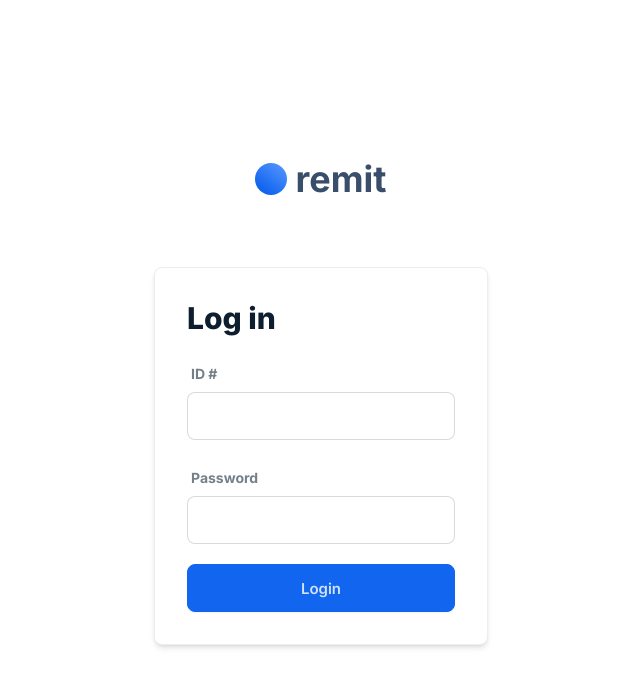
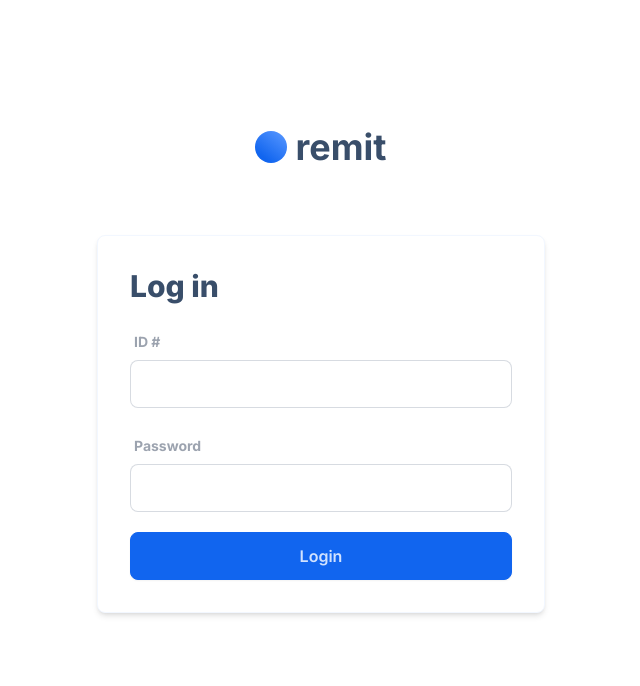
Before and after one commit to p33r-zph1/remit-frontend, a React (Vite) app: page /login in a window 1280 px wide. Shown: the top 686 px of the page, without its empty margins (319-959 px from the left). Built offline with nearby package versions, Linux system fonts and the light colour scheme.

Commit message:
refactor: page layout

```diff
--- a/package.json
+++ b/package.json
@@ -23,6 +23,7 @@
     "react-dom": "^18.2.0",
     "react-error-boundary": "^4.0.12",
     "react-number-format": "^5.3.1",
+    "tailwind-merge": "^2.2.0",
     "zod": "^3.22.4"
   },
   "devDependencies": {
--- a/src/components/Page.tsx
+++ b/src/components/Page.tsx
@@ -1,25 +1,15 @@
-import { ReactNode } from 'react';
-import { cx } from '../utils';
+import { ComponentPropsWithoutRef } from 'react';
+import { twMerge } from 'tailwind-merge';
 
-type PageProps = {
-  children: ReactNode;
-  maxWidth: 'sm' | 'md' | 'lg' | 'wide' | 'full';
-};
+type Props = ComponentPropsWithoutRef<'div'>;
 
-const baseClasses = 'flex w-full flex-1 flex-col px-6 py-2 sm:mx-auto';
+const baseClasses = 'flex w-full flex-1 flex-col px-6 py-2';
 
-const maxWidthClasses: Record<PageProps['maxWidth'], string> = {
-  sm: 'sm:max-w-sm',
-  md: 'md:max-w-md',
-  lg: 'md:max-w-lg',
-  wide: 'md:max-w-3xl',
-  full: 'max-w-full',
-};
-
-export default function Page({ children, maxWidth }: PageProps) {
-  return (
-    <div className={cx(baseClasses, maxWidth && maxWidthClasses[maxWidth])}>
-      {children}
-    </div>
-  );
+/**
+ *
+ * @description Base classes defined: `flex`, `w-full`, `flex-1`, `flex-col`, `px-6`, `py-2`, configurable with `twMerge`.
+ *
+ */
+export default function Page({ className, ...otherProps }: Props) {
+  return <div {...otherProps} className={twMerge(baseClasses, className)} />;
 }
--- a/src/pages/alerts.tsx
+++ b/src/pages/alerts.tsx
@@ -10,7 +10,7 @@ import Page from '../components/Page';
 
 export default function Alerts() {
   return (
-    <Page maxWidth="wide">
+    <Page className="mx-auto max-w-3xl">
       <HeaderTitle>Alerts</HeaderTitle>
 
       <QueryErrorResetBoundary>
--- a/src/pages/history.tsx
+++ b/src/pages/history.tsx
@@ -10,7 +10,7 @@ import Page from '../components/Page';
 
 export default function History() {
   return (
-    <Page maxWidth="wide">
+    <Page className="mx-auto max-w-3xl">
       <HeaderTitle>Transaction History</HeaderTitle>
 
       <QueryErrorResetBoundary>
--- a/src/pages/login.tsx
+++ b/src/pages/login.tsx
@@ -1,36 +1,46 @@
+import { FormEvent, useCallback } from 'react';
 import Brand from '../components/Brand';
+import Page from '../components/Page';
 
 export default function Login() {
+  const onSubmit = useCallback((e: FormEvent<HTMLFormElement>) => {
+    e.preventDefault();
+
+    alert('Submitted!');
+  }, []);
+
   return (
-    <main className="mx-auto max-w-md px-4 md:px-8 xl:px-0">
-      <div className="flex min-h-screen flex-col items-center justify-center gap-16">
+    <Page className="mx-auto max-w-sm items-center justify-center space-y-16 p-0 md:max-w-md">
       <Brand />
 
-        <div className="flex w-full flex-col gap-5 rounded-lg border border-[#EBEEF1] bg-white p-8 shadow-md">
-          <h1 className="text-3xl font-extrabold text-[#0E1E2F]">Log in</h1>
+      <form
+        className="flex w-full flex-col space-y-5 rounded-lg border border-base-200 bg-white p-8 shadow-md"
+        onSubmit={onSubmit}
+      >
+        <h1 className="text-3xl font-extrabold">Log in</h1>
 
         <label className="form-control w-full">
           <div className="label">
-              <span className="label-text font-bold text-sleep-200">ID #</span>
+            <span className="label-text font-bold text-gray-400">ID #</span>
           </div>
           <input type="text" className="input input-bordered w-full" />
         </label>
 
         <label className="form-control w-full">
           <div className="label">
-              <span className="label-text font-bold text-sleep-200">
-                Password
-              </span>
+            <span className="label-text font-bold text-gray-400">Password</span>
           </div>
           <input type="password" className="input input-bordered w-full" />
         </label>
 
-          <button className="btn btn-primary btn-block text-[15px] font-semibold shadow-sm">
-            {false && <span className="loading loading-spinner"></span>}
+        <button
+          className="btn btn-primary btn-block rounded-lg text-base font-semibold shadow-sm"
+          type="submit"
+        >
+          {false && <span className="loading loading-spinner "></span>}
           Login
         </button>
-        </div>
-      </div>
-    </main>
+      </form>
+    </Page>
   );
 }
--- a/src/pages/not-found.tsx
+++ b/src/pages/not-found.tsx
@@ -1,9 +1,7 @@
 import { Link } from '@tanstack/react-router';
-import Page from '../components/Page';
 
 export default function NotFound() {
   return (
-    <Page maxWidth="full">
     <div className="hero flex-1 bg-base-100">
       <div className="hero-content text-center">
         <div className="max-w-md">
@@ -20,6 +18,5 @@ export default function NotFound() {
         </div>
       </div>
     </div>
-    </Page>
   );
 }
--- a/src/pages/send-money.tsx
+++ b/src/pages/send-money.tsx
@@ -17,7 +17,7 @@ export default function SendMoney() {
   const [sendAmount, setSendAmount] = useState('');
 
   return (
-    <Page maxWidth="md">
+    <Page className="mx-auto max-w-sm md:max-w-lg lg:justify-center">
       {/* Recipient Input */}
       <label className="mt-4 flex flex-col sm:mt-16">
         <span className="label-text text-base text-sleep-100">Recipient</span>
--- a/src/pages/transfer.tsx
+++ b/src/pages/transfer.tsx
@@ -15,7 +15,7 @@ function BackButton() {
 
 export default function Transfer() {
   return (
-    <Page maxWidth="wide">
+    <Page className="mx-auto max-w-3xl">
       <BackButton />
 
       <TransferDetails
```
Also changed, not shown: 1 other file (tests, documents, lock files or other folders). Lines whose indentation alone changed are shown as unchanged.
